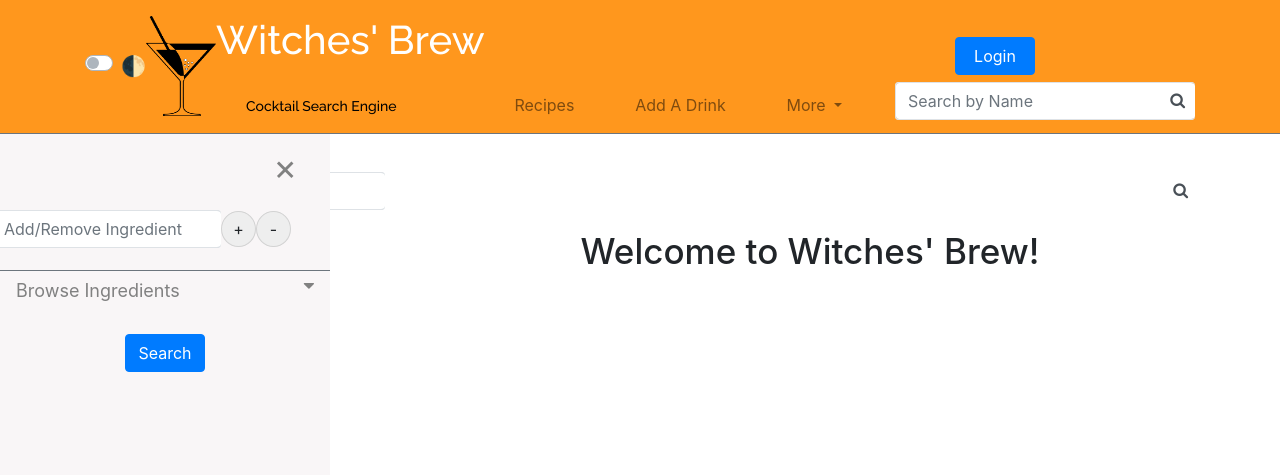
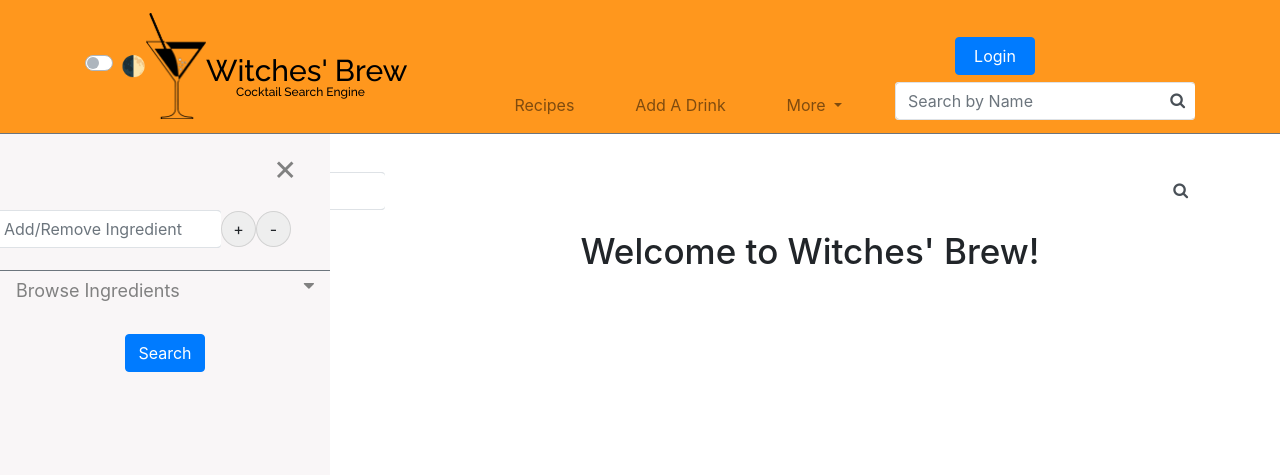
Before and after one commit to CS3398-betazoids-alphamales/CS3398-betazoids-S2020, a website with bundled scripts: page index.html in a window 1280 px wide. Shown: the top 475 px of the page. Built offline with nearby package versions, Linux system fonts and the light colour scheme; no server answers; a script that the page names is missing.

Commit message:
header update

```diff
--- a/index.html
+++ b/index.html
@@ -37,9 +37,9 @@
 
 
       <a class="navbar-brand" href="#">
-        <img src="style/cocktail.png" width="60" height="100" class="d-inline-block align-bottom" alt=""style="float:left;">
-        <h1 style="float:right;">Witches' Brew</h1>
-        <p class="navbar-mini-brand" style="float:right;">Cocktail Search Engine</p>
+        <img id="navbar-brand-img" src="style/cocktail.png"class="d-inline-block align-bottom" alt="">
+        <h1 id="navbar-brand-text">Witches' Brew</h1>
+        <p class="navbar-mini-brand">Cocktail Search Engine</p>
       </a>
       <button class="navbar-toggler" type="button" data-toggle="collapse" data-target="#navbarResponsive" aria-controls="navbarResponsive" aria-expanded="false" aria-label="Toggle navigation">
         <span class="navbar-toggler-icon"></span>
--- a/style/custom.css
+++ b/style/custom.css
@@ -154,21 +154,26 @@ body{
 .navbar-brand{
     font-family: 'Raleway', sans-serif;
     font-size: 30px;
-    margin-right:50px;
 }
 
 .navbar-brand img{
+	width: 60px;
+	display: inline-block;
+	float: left;
 }
 
-.navbar-brand h2{
-	font-size: 18px;
+.navbar-brand h1{
+	font-size: 30px;
+	margin-top: 40px;
+	color: black;
+	float: right;
 }
 
 .navbar-brand p{
-  position: absolute;
   font-size: 12px;
-  margin-left: 100px;
-  bottom: -8px;
+  margin-right: 15px;
+  display: block;
+  margin-top: 70px;
   color: black !important;
 }
 
@@ -603,13 +608,15 @@ body{
 
 @media screen and (min-width: 1200px) {
 	.navbar-brand img{
-	width: 70px;
+	width: 60px;
 }
 .navbar-brand p{
-  font-size: 14px;
-  margin-left: 100px;
-  bottom: 0px;
+  font-size: 12px;
+  margin-left: 90px;
+  display: block;
+  margin-top: 70px;
   color: black !important;
+
 }
 	.btn{
 		width: 80px;
@@ -647,8 +654,8 @@ body{
     font-size: 20px;
 }
 .navbar-brand img{
-  height: 30px;
-  width: 20px;
+  height: 35px;
+  width: 22px;
 }
 
 #login-button-mobile{
@@ -666,12 +673,20 @@ body{
 
   #navsearch{display: none;}
 
-  .navbar-brand p{
-  font-size: 10px;
-  margin-left: 30px;
-  bottom: -10px;
+  .navbar-brand h1{
+	font-size: 22px;
+	margin-top: 10px;
+	color: black;
+	float: right;
+}
+
+.navbar-brand p{
+  font-size: 10px;  display: block;
+  margin-top: 30px;
   color: black !important;
 }
+
+
 
   .name-search-bar{
     display: block;
```
